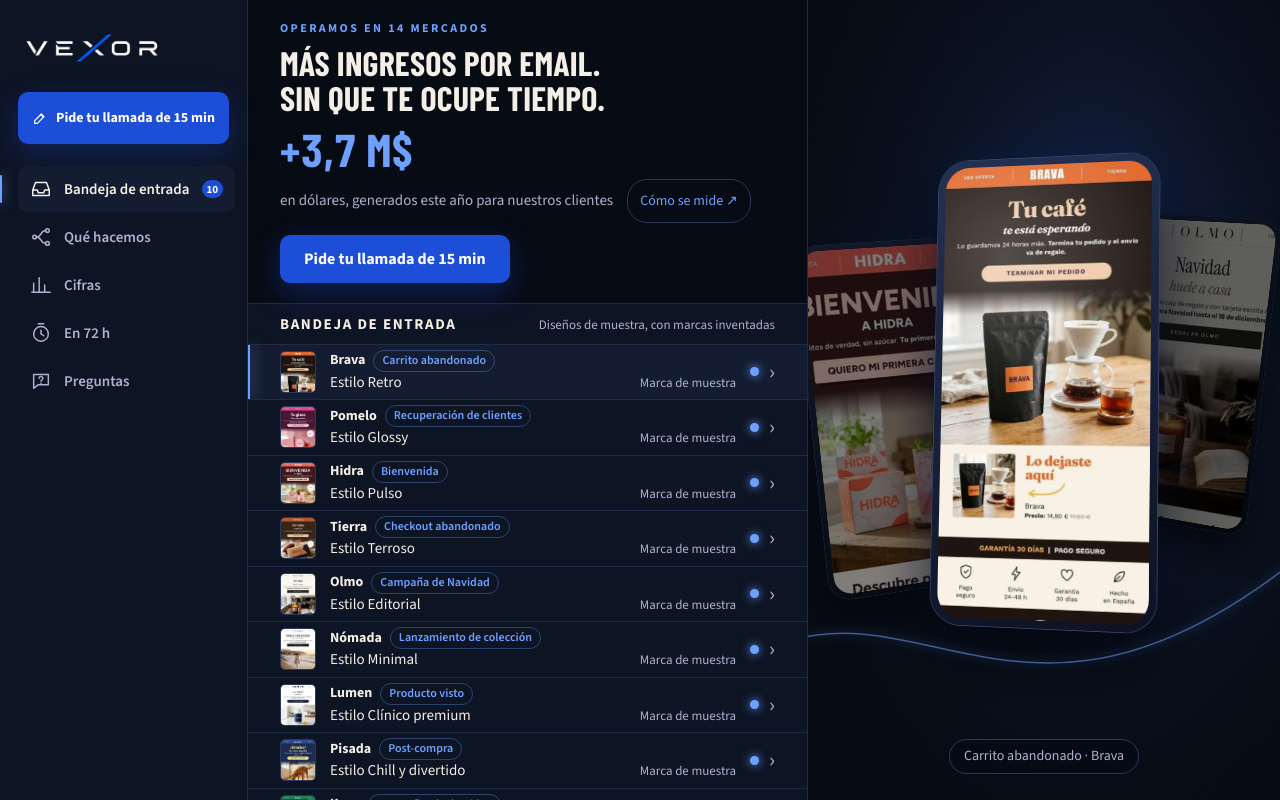
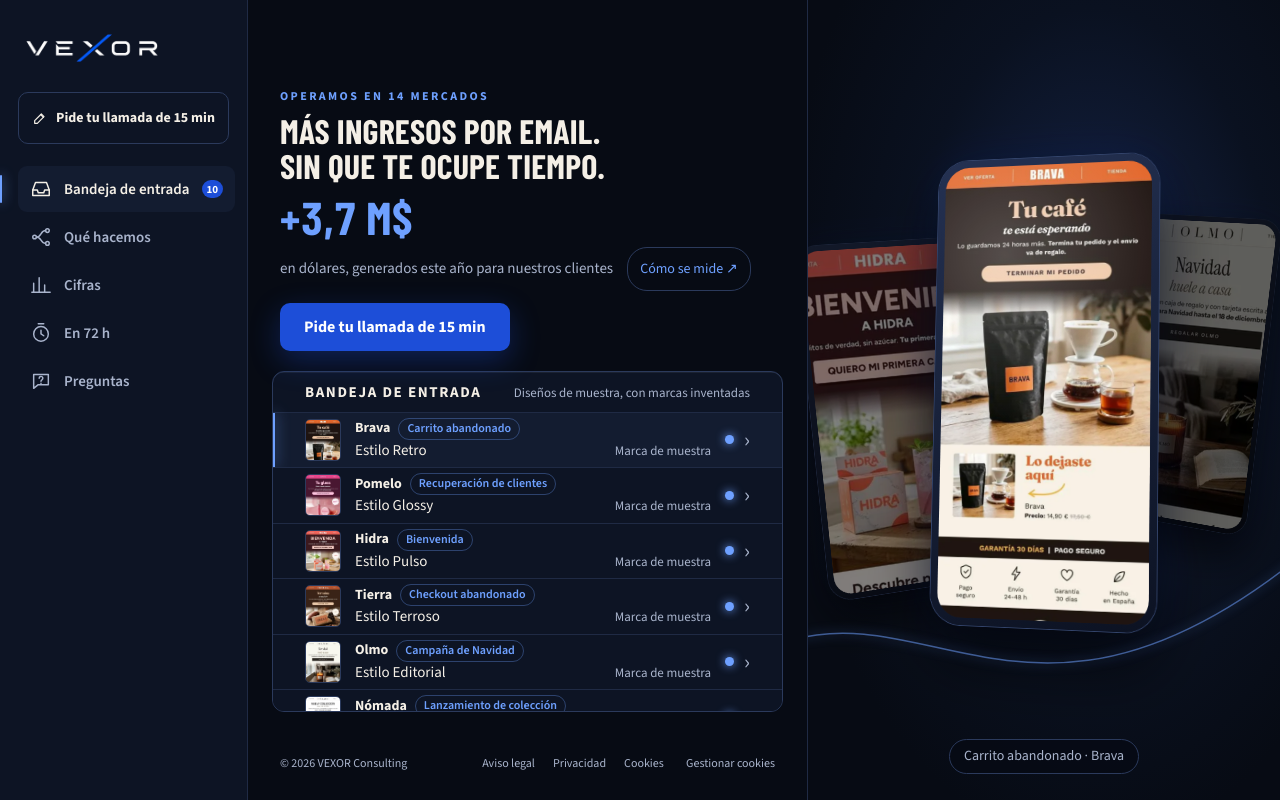
Before and after one commit to vexorpanel/vexor-landing, a plain HTML site: page c-ihcvv6a4oebf/1-bandeja/index.html in a window 1280 px wide. Drawn offline with Linux system fonts and the light colour scheme.

Commit message:
1-bandeja vuelta 2 contra Escalafy: aire arriba a 1440, cuerpo a 17 px, bandeja en panel con filete y un solo boton fuerte en escritorio (18-nov)
Co-Authored-By: Claude Opus 5.5 <noreply@anthropic.com>

```diff
--- a/c-ihcvv6a4oebf/1-bandeja/v9.css
+++ b/c-ihcvv6a4oebf/1-bandeja/v9.css
@@ -615,3 +615,17 @@ nav[aria-label="Legal"] a,nav[aria-label="Legal"] button{display:inline-flex;ali
 
 /* top-escalafy-18nov: en movil, «Como se mide» pasa a enlace de texto para que no compita con el boton principal (revisor-web, fallo 3) */
 @media (max-width:959px){.metric-how a{border:0;padding:0;border-radius:0;text-decoration:underline;text-underline-offset:3px;color:var(--light)}}
+
+/* top2-escalafy-18nov · vuelta 2 contra Escalafy (medido: ver COMPARA_LANDINGS_17NOV/TOP_1BANDEJA_18NOV/DIFERENCIAS_VUELTA2.md)
+   1) aire: Escalafy deja 119 px entre cabecera y titular a 1440; aquí 60 -> la columna arranca a 88 px
+   2) cuerpo: Escalafy 17 px; aquí 15 -> 17 px con interlineado 1,5
+   3) profundidad: paneles con filete de 1 px, radio 12 y luz interior de 0,5 px (como sus tarjetas), y un solo botón fuerte en escritorio */
+.inbox{margin:0 12px 16px;border:1px solid var(--line2);border-radius:12px;box-shadow:inset 0 .5px 0 rgba(255,255,255,.12);overflow:hidden}
+.sub-m{font-size:17px;line-height:1.5}
+@media (min-width:960px){
+  .inbox-col{padding-top:88px}
+  .hero .sub{font-size:17px;line-height:1.5}
+  .inbox{margin:0 24px 28px}
+  .btn.compose{background:transparent;color:var(--text);border:1px solid var(--line2);box-shadow:none}
+  .btn.compose:hover{background:var(--surface2)}
+}
```
